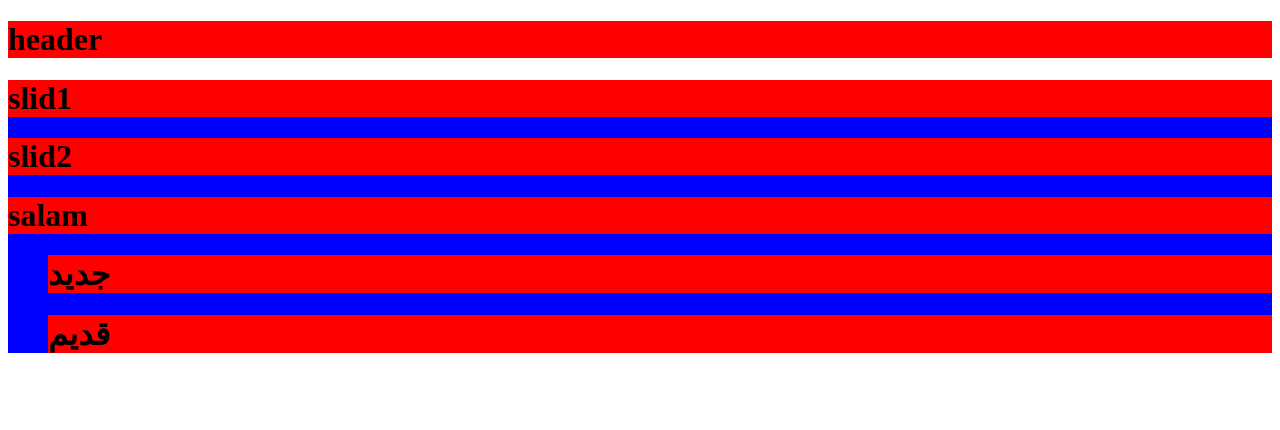
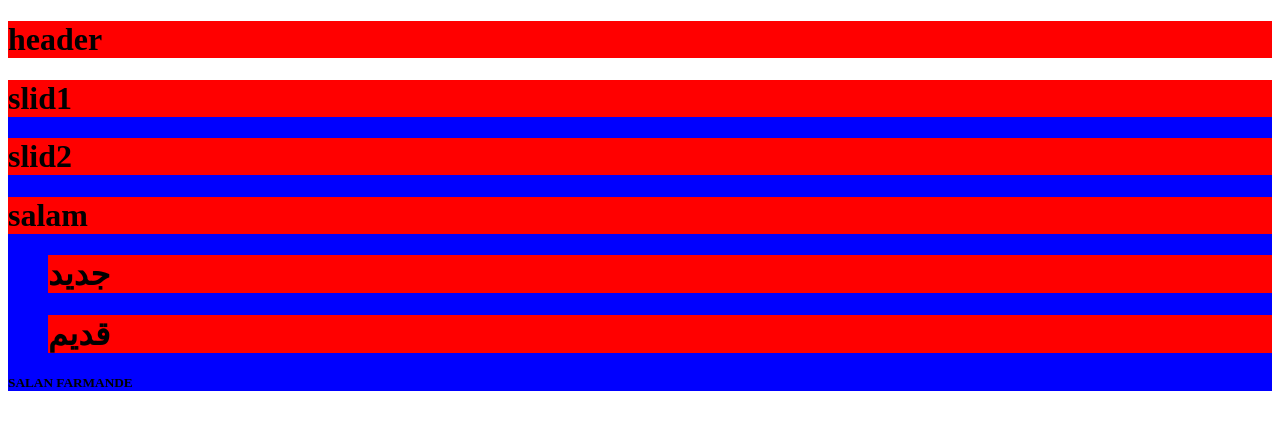
Before and after one commit to Mahdideliraj/git-amozesh, a plain HTML site: page index.html in a window 1280 px wide. Drawn offline with Linux system fonts and the light colour scheme.

Commit message:
added salam farmande

```diff
--- a/index.html
+++ b/index.html
@@ -19,6 +19,7 @@
             <H1>جدید</H1>
             <H1>قدیم</H1>
         </ul>
+        <h5>SALAN FARMANDE</h5>
     </div>
 </body>
 </html>
```
